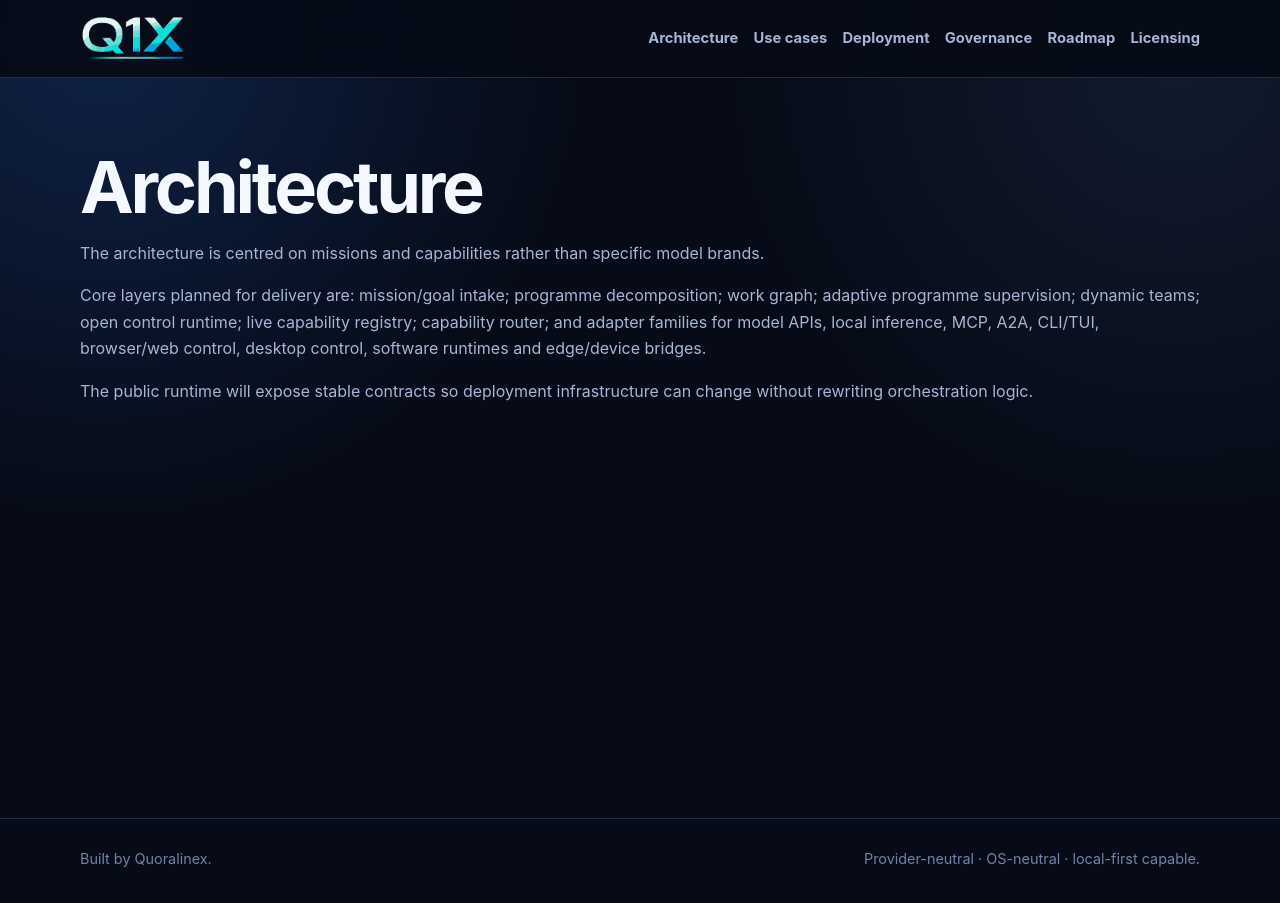
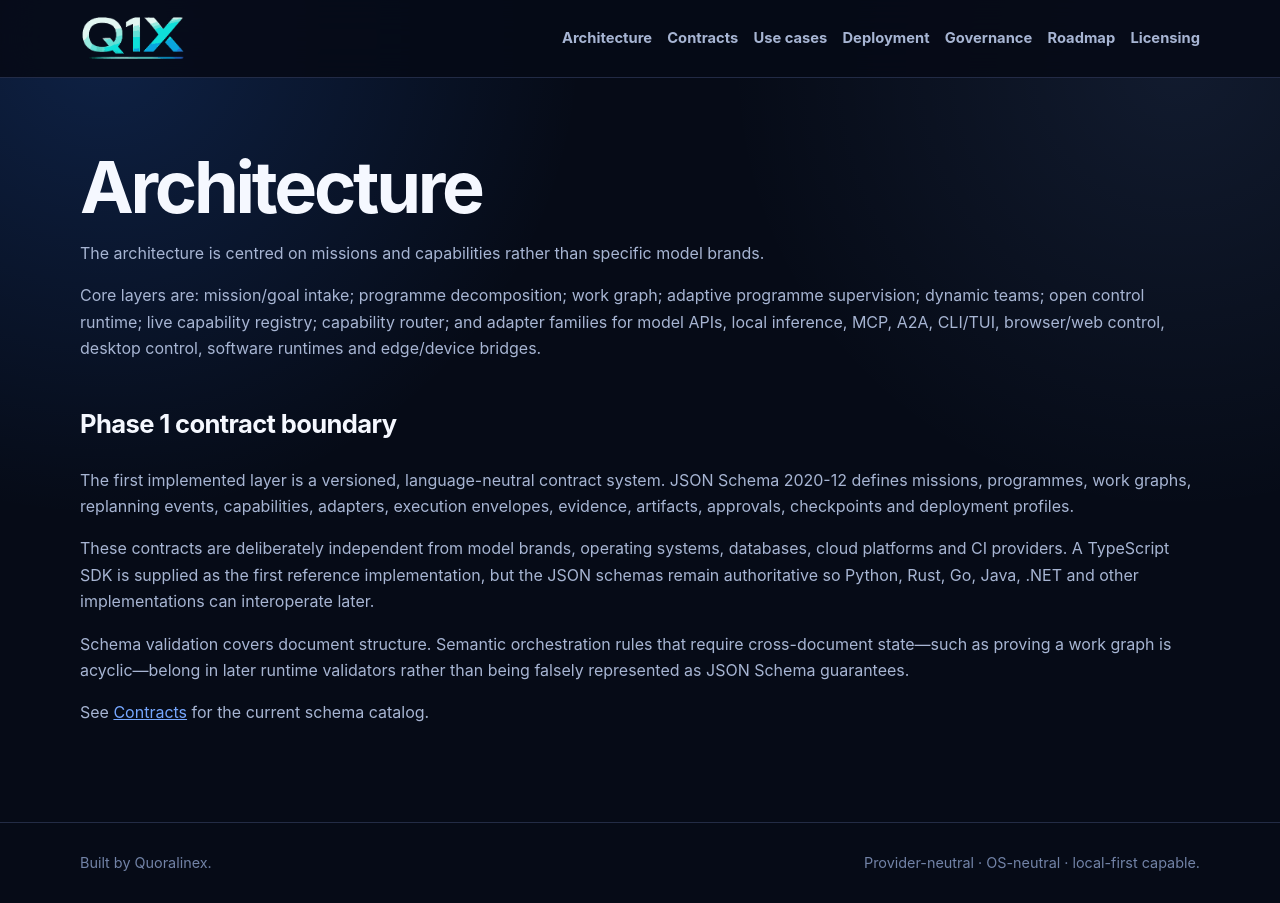
Before and after one commit to Quoralinex/q1x-community-orchestrator, a Jekyll site: the page built from docs/architecture.md, in a window 1280 px wide. Built offline with Jekyll 4.4.1, drawn with Linux system fonts in a browser that asks for light colours; our own code applies the rules of GitHub Pages for plain Markdown files.

Commit message:
ci: verify Phase 1 contracts and packages

```diff
--- a/docs/_layouts/default.html
+++ b/docs/_layouts/default.html
@@ -18,6 +18,7 @@
       </a>
       <nav class="nav" aria-label="Primary">
         <a href="{{ '/architecture.html' | relative_url }}">Architecture</a>
+        <a href="{{ '/contracts.html' | relative_url }}">Contracts</a>
         <a href="{{ '/use-cases.html' | relative_url }}">Use cases</a>
         <a href="{{ '/deployment.html' | relative_url }}">Deployment</a>
         <a href="{{ '/review-model.html' | relative_url }}">Governance</a>
--- a/docs/architecture.md
+++ b/docs/architecture.md
@@ -2,6 +2,14 @@
 
 The architecture is centred on missions and capabilities rather than specific model brands.
 
-Core layers planned for delivery are: mission/goal intake; programme decomposition; work graph; adaptive programme supervision; dynamic teams; open control runtime; live capability registry; capability router; and adapter families for model APIs, local inference, MCP, A2A, CLI/TUI, browser/web control, desktop control, software runtimes and edge/device bridges.
+Core layers are: mission/goal intake; programme decomposition; work graph; adaptive programme supervision; dynamic teams; open control runtime; live capability registry; capability router; and adapter families for model APIs, local inference, MCP, A2A, CLI/TUI, browser/web control, desktop control, software runtimes and edge/device bridges.
 
-The public runtime will expose stable contracts so deployment infrastructure can change without rewriting orchestration logic.
+## Phase 1 contract boundary
+
+The first implemented layer is a versioned, language-neutral contract system. JSON Schema 2020-12 defines missions, programmes, work graphs, replanning events, capabilities, adapters, execution envelopes, evidence, artifacts, approvals, checkpoints and deployment profiles.
+
+These contracts are deliberately independent from model brands, operating systems, databases, cloud platforms and CI providers. A TypeScript SDK is supplied as the first reference implementation, but the JSON schemas remain authoritative so Python, Rust, Go, Java, .NET and other implementations can interoperate later.
+
+Schema validation covers document structure. Semantic orchestration rules that require cross-document state—such as proving a work graph is acyclic—belong in later runtime validators rather than being falsely represented as JSON Schema guarantees.
+
+See [Contracts](contracts.md) for the current schema catalog.
--- a/package.json
+++ b/package.json
@@ -13,8 +13,9 @@
     "build": "tsc -b",
     "clean": "tsc -b --clean",
     "test": "node --test tests/*.test.mjs",
-    "check": "npm run build && npm test && npm run test:types",
-    "test:types": "tsc --noEmit --strict --target ES2022 --module NodeNext --moduleResolution NodeNext --lib ES2022,DOM tests/sdk-types.test.ts"
+    "check": "npm run build && npm test && npm run test:types && npm run test:dist",
+    "test:types": "tsc --noEmit --strict --target ES2022 --module NodeNext --moduleResolution NodeNext --lib ES2022,DOM tests/sdk-types.test.ts",
+    "test:dist": "node --test tests/dist-contracts.test.mjs"
   },
   "devDependencies": {
     "ajv": "^8.17.1",
```
Also changed, not shown: docs/contracts.md (added, +49 -0 lines), docs/roadmap.md (+3 -3 lines), tests/dist-contracts.test.mjs (added, +29 -0 lines), .github/dependabot.yml (added), .github/workflows/contracts-ci.yml (added), README.md.
